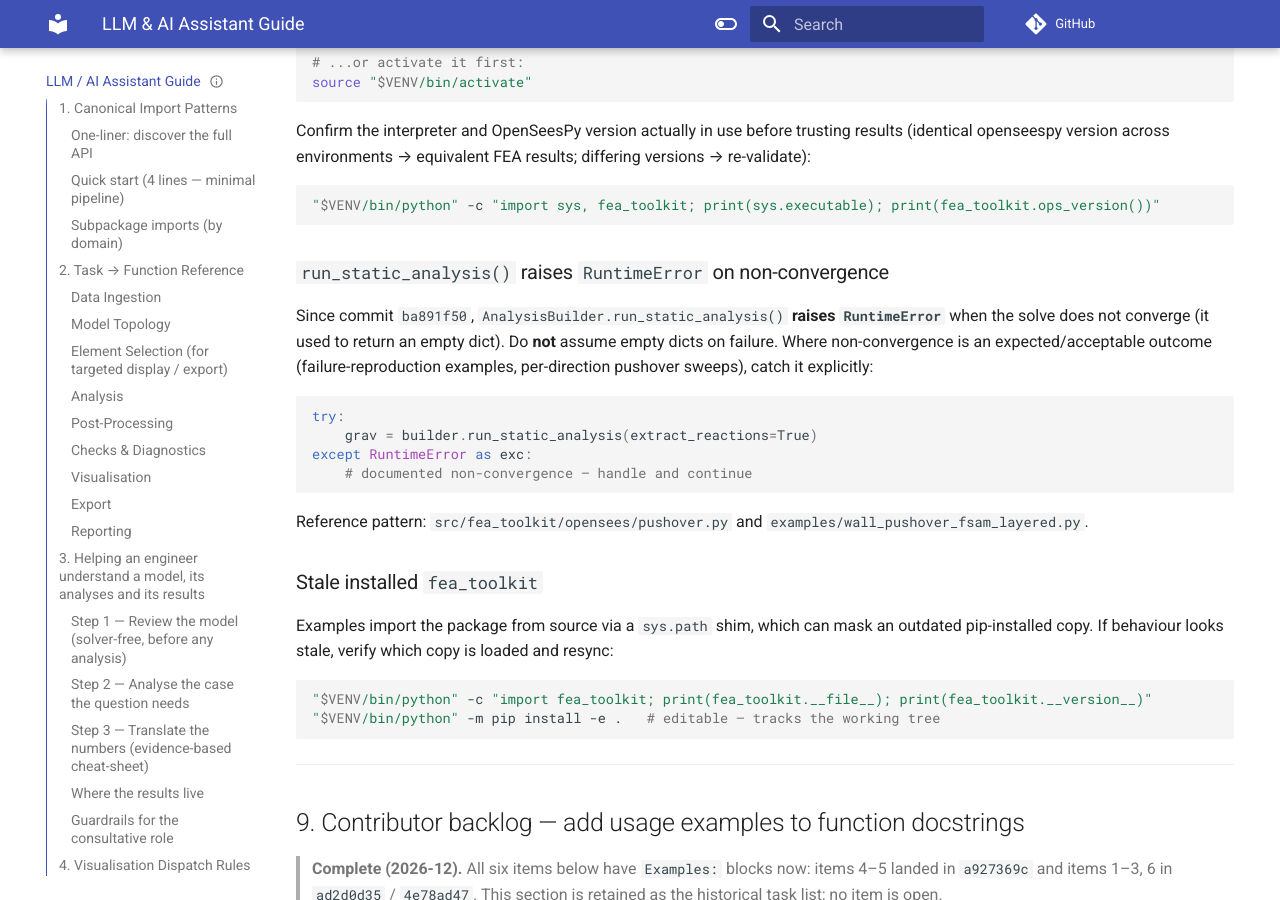
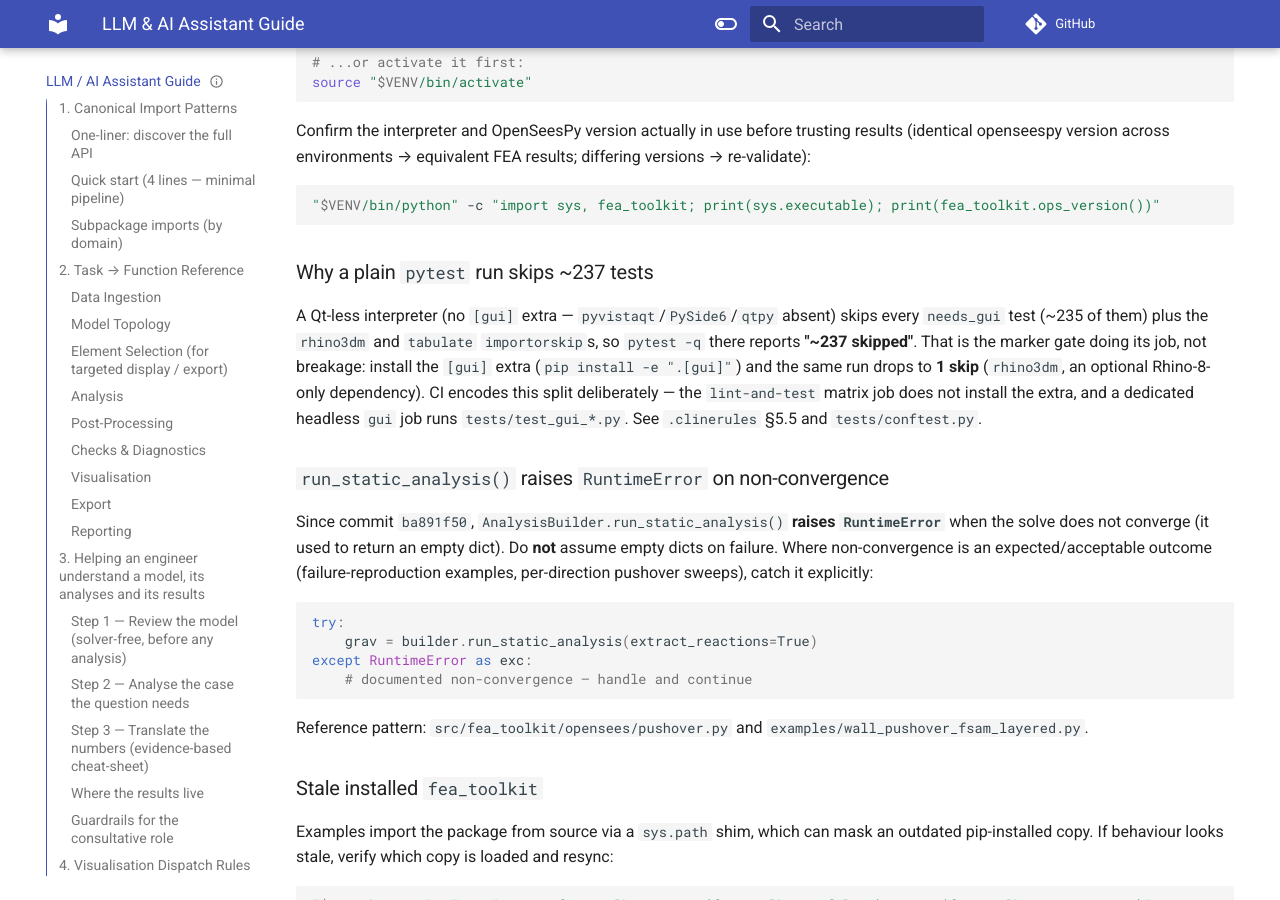
Before and after one commit to boustrephon/fea_toolkit, an MkDocs documentation site: the page built from docs/llm_guide.md, in a window 1280 px wide and 900 px high, scrolled down 13608 px. Built offline with MkDocs 1.6.1 and Material for MkDocs 9.7.7, drawn with Linux system fonts in a browser that asks for light colours; comment, search, counter and statistics services are not loaded.

Commit message:
test: drop dead sample.s2k guards; note the Qt-less skip count

````diff
--- a/docs/llm_guide.md
+++ b/docs/llm_guide.md
@@ -577,6 +577,18 @@ results; differing versions → re-validate):
 "$VENV/bin/python" -c "import sys, fea_toolkit; print(sys.executable); print(fea_toolkit.ops_version())"
 ```
 
+### Why a plain `pytest` run skips ~237 tests
+
+A Qt-less interpreter (no `[gui]` extra — `pyvistaqt`/`PySide6`/`qtpy` absent)
+skips every `needs_gui` test (~235 of them) plus the `rhino3dm` and `tabulate`
+`importorskip`s, so `pytest -q` there reports **"~237 skipped"**.  That is the
+marker gate doing its job, not breakage: install the `[gui]` extra
+(`pip install -e ".[gui]"`) and the same run drops to **1 skip** (`rhino3dm`,
+an optional Rhino-8-only dependency).  CI encodes this split deliberately — the
+`lint-and-test` matrix job does not install the extra, and a dedicated headless
+`gui` job runs `tests/test_gui_*.py`.  See `.clinerules` §5.5 and
+`tests/conftest.py`.
+
 ### `run_static_analysis()` raises `RuntimeError` on non-convergence
 
 Since commit ``ba891f50``, ``AnalysisBuilder.run_static_analysis()`` **raises
````
Also changed, not shown: 2 other files.
